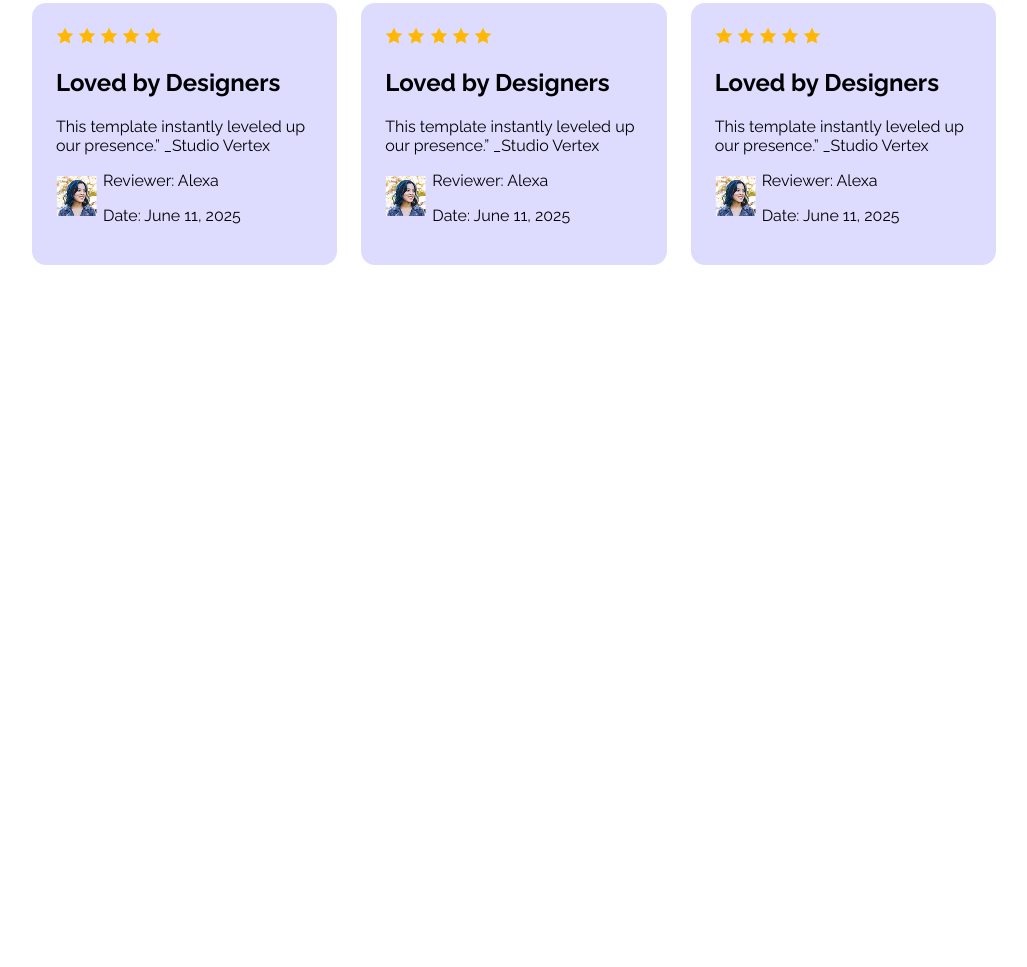
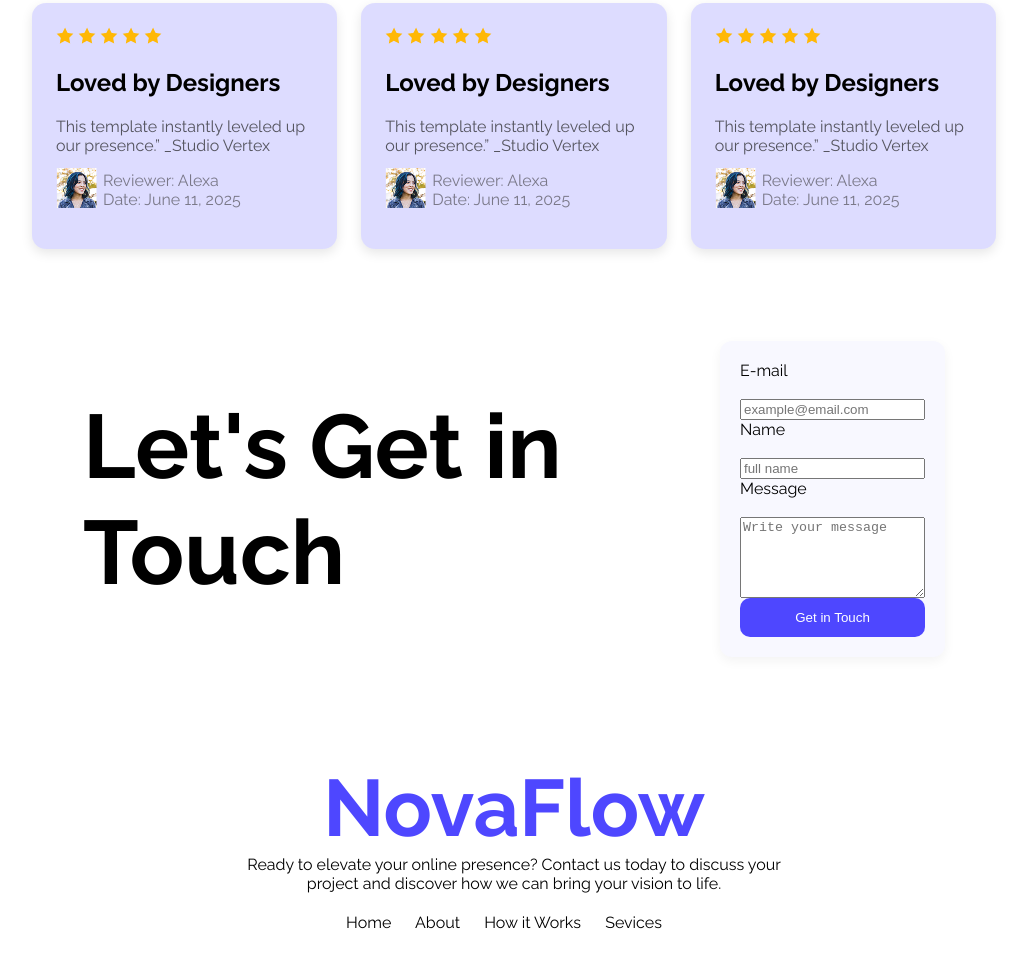
Before and after one commit to Meher-2003/novaflow, a plain HTML site: page index.html in a window 1280 px wide. Shown: the part 2032-2999 px from the top of the page, without its empty margins (126-1153 px from the left). Before the commit the page ends 2347 px from the top, so only its background shows below. Drawn offline with Linux system fonts and the light colour scheme.

Commit message:
added all

```diff
--- a/index.html
+++ b/index.html
@@ -68,8 +68,7 @@
                     <div class="review">
                     <div class="rview-image"><img src="B12A01-landing-launchpad/Assets/avatar.png" alt=""></div>
                     <div class="review-text">
-                        <p>Reviewer: Alexa</p>
-                        <p>Date: June 11, 2025</p>
+                        <p>Reviewer: Alexa<br>Date: June 11, 2025</p>
                     </div>
                     </div>
                 </div>
@@ -85,8 +84,7 @@
                     <div class="review">
                         <div class="rview-image"><img src="B12A01-landing-launchpad/Assets/avatar.png" alt=""></div>
                         <div class="review-text">
-                            <p>Reviewer: Alexa</p>
-                            <p>Date: June 11, 2025</p>
+                            <p>Reviewer: Alexa<br>Date: June 11, 2025</p>
                         </div>
                     </div>
                 </div>
@@ -103,17 +101,42 @@
                     <div class="review">
                         <div class="rview-image"><img src="B12A01-landing-launchpad/Assets/avatar.png" alt=""></div>
                         <div class="review-text">
-                            <p>Reviewer: Alexa</p>
-                            <p>Date: June 11, 2025</p>
+                            <p>Reviewer: Alexa<br>Date: June 11, 2025</p>
+
                         </div>
                     </div>
                 </div>
             </div>
         </div>
+        <div class="get-in-touch">
+                <div class="touch-title">Let's Get in Touch</div>
+
+                <div class="touch-form">
+                    <form class="fr">
+                        <label for="email">E-mail</label><br>
+                        <input type="email" name="" id="" placeholder="example@email.com">
+                        <label for="name">Name</label><br>
+                        <input type="text" name="" id="" placeholder="full name">
+                        <label for="text">Message</label><br>
+                        <textarea name="" id="" cols="10" rows="5" placeholder="Write your message"></textarea>
+                        <button class="btn-primary">Get in Touch</button>
+                    </form>
+                </div>
+
+
+
+        </div>
     </main>
 
-    <footer>
-
+    <footer class="align-center">
+            <div class="logo">NovaFlow</div>
+            <div class="logo-sub-title">Ready to elevate your online presence? Contact us today to discuss your project and discover how we can bring your vision to life.</div>
+            <div class="logo-links">
+                <a href="">Home</a>
+                <a href="">About</a>
+                <a href="">How it Works</a>
+                <a href="">Sevices</a>
+            </div>
     </footer>
 </body>
 </html>
--- a/styles/novaflow.css
+++ b/styles/novaflow.css
@@ -45,6 +45,12 @@ nav .title{
     border-style: none;
     border-radius: 10px;
     padding: 12px 36px;
+}
+.btn-primary:hover{
+    text-decoration: underline;
+    cursor: pointer;
+    background-color: #5b2d93d8;
+
 }
 /* action styles */
 .action{
@@ -119,10 +125,59 @@ nav .title{
     background-color: #4d47ff30;
     border-radius: 14px;
     padding: 24px;
-    box-shadow: #ffffff59;
+     box-shadow: 0px 4px 12px rgba(0, 0, 0, 0.1);;
 }
 .review{
     display: flex;
-     align-items: center;
+    align-items: center;
     gap: 6px;
+    color: rgba(43, 42, 42, 0.555);
 }
+.feed-sub-title{
+    color: rgba(30, 30, 30, 0.715);
+}
+
+/* get in touch section */
+
+ .get-in-touch {
+    display: flex;
+    justify-content: space-between;
+    align-items: center;
+    gap: 10px;
+    margin: 92px 130px;
+    padding: 0px 71px;
+ }
+.touch-title{
+ font-size: 90px;
+ font-weight: bold;
+}
+form{
+    display: flex;
+  flex-direction: column;
+  padding: 20px;
+  background-color: #f8f8ff;
+  border-radius: 12px;
+  box-shadow: 0 4px 12px rgba(0, 0, 0, 0.05);
+  max-width: 500px;
+}
+/* Footer */
+footer{
+    margin: 104px 350px;
+}
+.logo{
+    font-size: 80px;
+    font-weight: bolder;
+    color: #4E47FF;
+}
+.logo-links{
+    margin-top: 20px;
+
+}
+.logo-links a{
+     margin-right: 20px;
+     text-decoration: none;
+     color: inherit;
+}
+.logo-links a:hover{
+    text-decoration: underline;
+}
```
